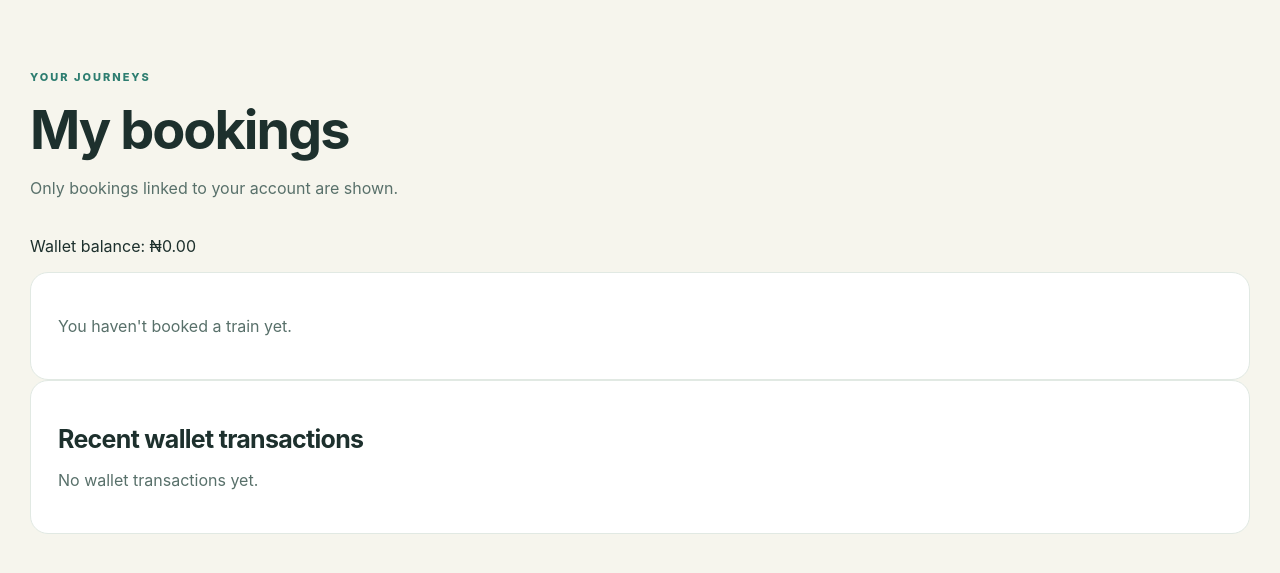
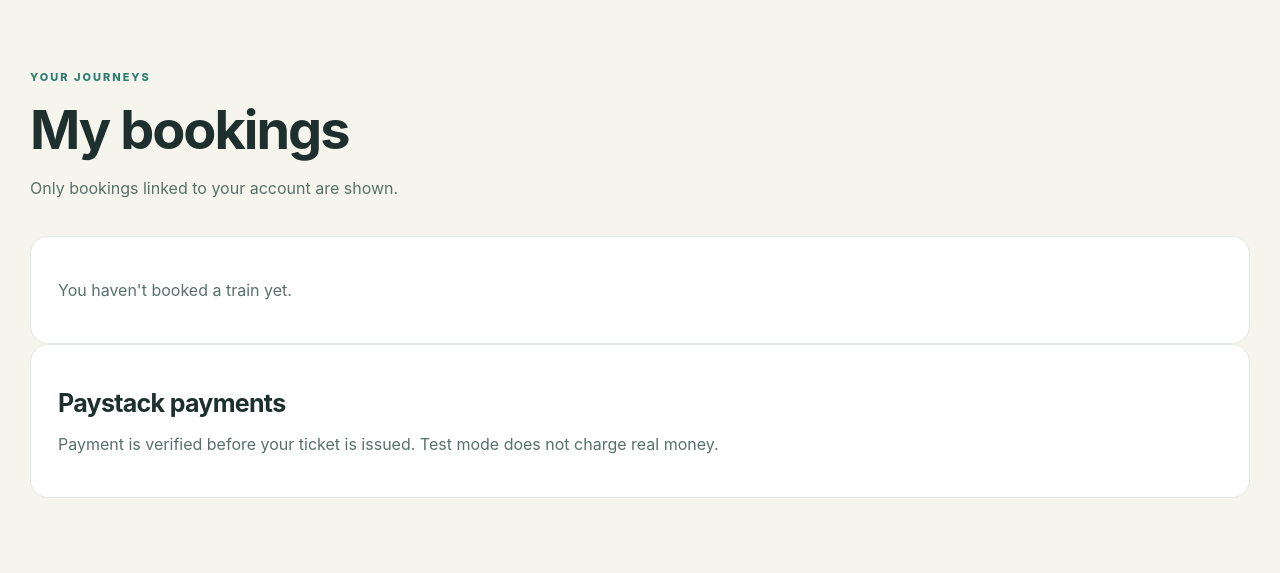
Before and after one commit to Ahdams/Train-booking-system-django, a Django app: page /account/bookings/ in a window 1280 px wide. Shown: the part 90-663 px from the top of the page. Run offline with Django 5.2, Linux system fonts and the light colour scheme; the visitor is signed in with stand-in values (Sample User, id 1); data that the repository does not hold is empty.

Commit message:
Wire Paystack test checkout and remove outdated demo copy

```diff
--- a/templates/core/bookings.html
+++ b/templates/core/bookings.html
@@ -1,3 +1,3 @@
 {% extends 'core/account_base.html' %}{% block title %}My bookings{% endblock %}
 {% block content %}<div class="account-heading"><span class="account-kicker">YOUR JOURNEYS</span><h1>My bookings</h1><p>Only bookings linked to your account are shown.</p></div>
-{% for message in messages %}<p role="status">{{ message }}</p>{% endfor %}<p>Wallet balance: ₦{{ wallet_balance|floatformat:2 }}</p><section class="account-panel">{% for booking in bookings %}<div class="account-item"><strong>{{ booking.schedule.route.origin.city }} → {{ booking.schedule.route.destination.city }}</strong><span>{{ booking.travel_date }} · Seat {{ booking.seat }} · {{ booking.get_status_display }} · {{ booking.reference }}</span>{% if booking.status == "confirmed" %}<a href="{% url 'ticket' booking.id %}">View / Print ticket</a>{% endif %}{% if booking.status == "held" %}<form method="post" action="{% url 'wallet_checkout' booking.id %}">{% csrf_token %}<button type="submit">Pay ₦{{ booking.fare_paid }} from wallet</button></form>{% endif %}{% if booking.status == "held" or booking.status == "confirmed" %}<form method="post" action="{% url 'cancel_reservation' booking.id %}">{% csrf_token %}<button type="submit">Cancel booking</button></form>{% endif %}</div>{% empty %}<p>You haven't booked a train yet.</p>{% endfor %}</section><section class="account-panel"><h2>Recent wallet transactions</h2>{% for tx in transactions %}<div class="account-item"><strong>{{ tx.get_kind_display }} — ₦{{ tx.amount }}</strong><span>{{ tx.created_at }} · Balance: ₦{{ tx.balance_after }}</span></div>{% empty %}<p>No wallet transactions yet.</p>{% endfor %}</section>{% endblock %}
+{% for message in messages %}<p role="status">{{ message }}</p>{% endfor %}<section class="account-panel">{% for booking in bookings %}<div class="account-item"><strong>{{ booking.schedule.route.origin.city }} → {{ booking.schedule.route.destination.city }}</strong><span>{{ booking.travel_date }} · Seat {{ booking.seat }} · {{ booking.get_status_display }} · {{ booking.reference }}</span>{% if booking.status == "confirmed" %}<a href="{% url 'ticket' booking.id %}">View / Print ticket</a>{% endif %}{% if booking.status == "held" %}<form method="post" action="{% url 'paystack_checkout' booking.id %}">{% csrf_token %}<button type="submit">Pay ₦{{ booking.fare_paid }} with Paystack (test mode)</button></form>{% endif %}{% if booking.status == "held" or booking.status == "confirmed" %}<form method="post" action="{% url 'cancel_reservation' booking.id %}">{% csrf_token %}<button type="submit">Cancel booking</button></form>{% endif %}</div>{% empty %}<p>You haven't booked a train yet.</p>{% endfor %}</section><section class="account-panel"><h2>Paystack payments</h2><p>Payment is verified before your ticket is issued. Test mode does not charge real money.</p></section>{% endblock %}
```
